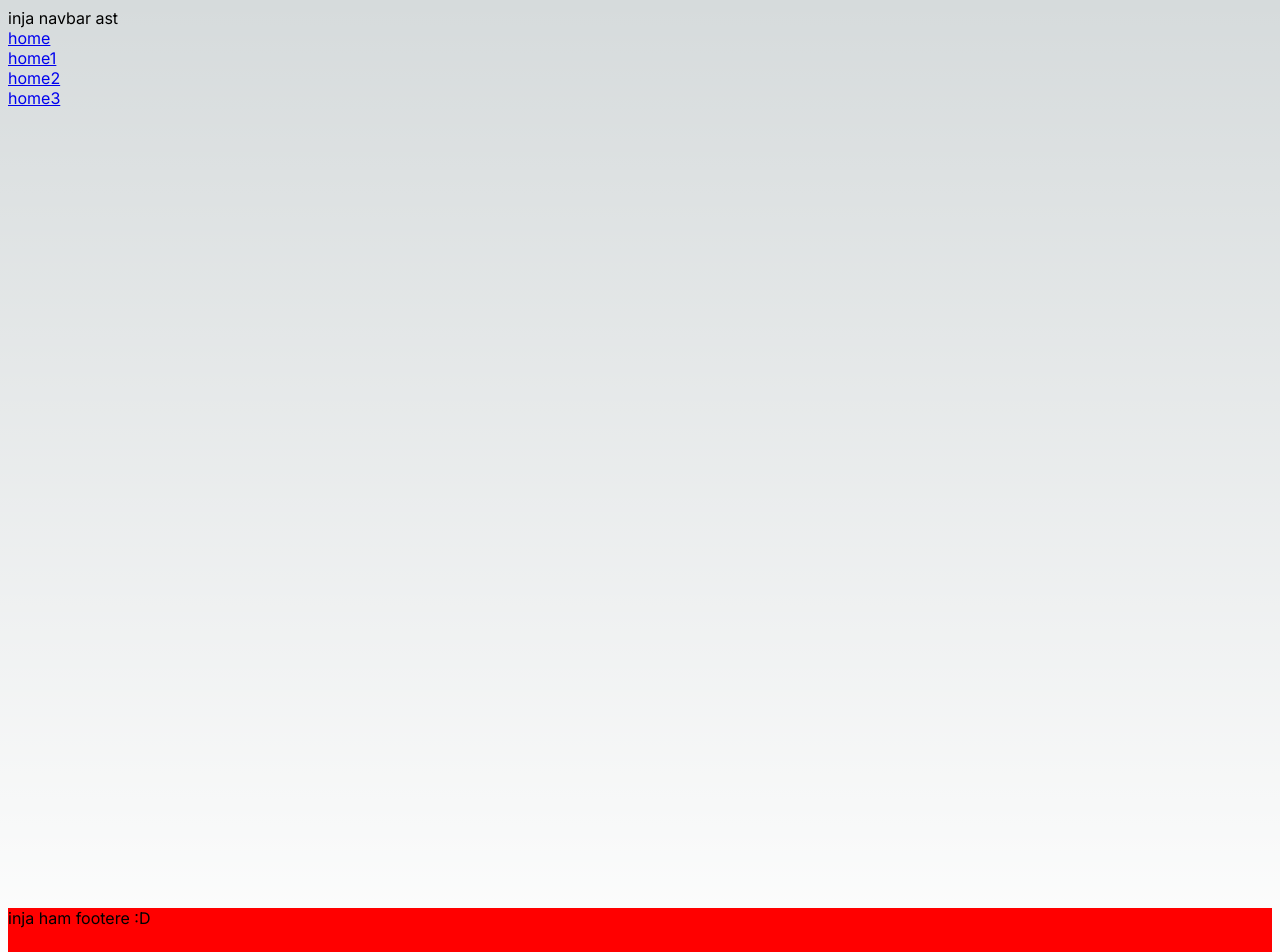
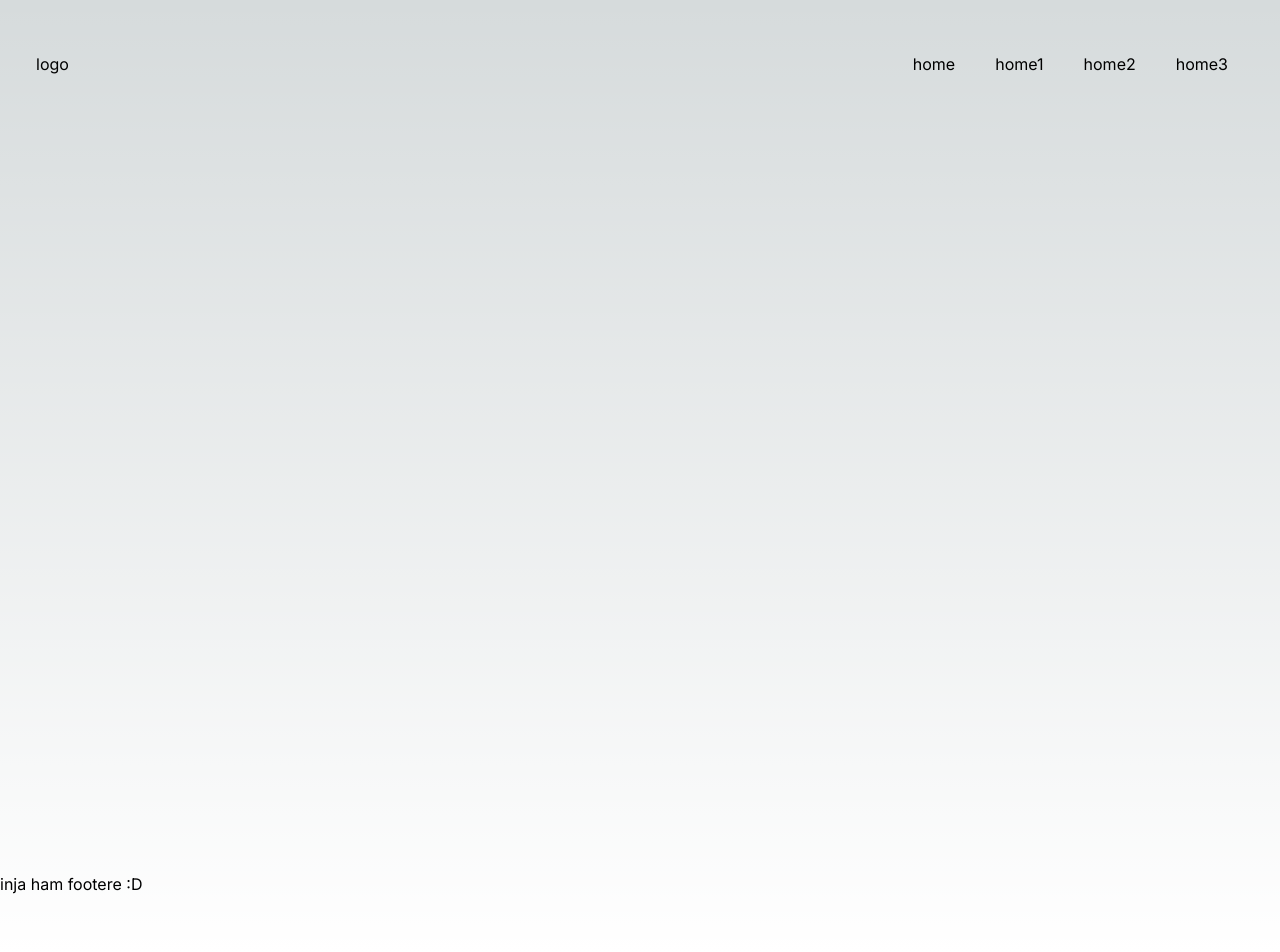
Before and after one commit to kave-me/farzadmolae, a Next.js app: page / in a window 1280 px wide. Shown: the top 952 px of the page. Built offline with nearby package versions, Linux system fonts and the light colour scheme.

Commit message:
navbar changes

```diff
--- a/src/components/Footer/index.tsx
+++ b/src/components/Footer/index.tsx
@@ -1,5 +1,5 @@
 export const Footer =
-	() => <footer className="footer" style={{minHeight: '10vh', background: 'red'}}>
+	() => <footer className="footer" style={{minHeight: '10vh'}}>
 
 		inja ham footere :D
 	</footer>
--- a/src/components/Navbar/index.tsx
+++ b/src/components/Navbar/index.tsx
@@ -1,6 +1,6 @@
 import Link from 'next/link';
 
-export const Navbar = () => <nav className="h-10 bg-red-400 w-full">
+export const Navbar = () => <nav className="h-10  w-full px-9 py-9">
 	{/*
 	Wrapper
 	   Links
@@ -9,13 +9,18 @@ export const Navbar = () => <nav className="h-10 bg-red-400 w-full">
 		   link3
 	   NavLogo
 	*/}
-	inja navbar ast
-	<div className="flex gap-2 flex-col ">
+
+	<div className='flex justify-between items-center '>
+		<Link href='/' className='justify-start'>
+			logo
+		</Link>
+	<div className="flex gap-2 justify-end">
 		{
-			links.map(i => <Link href={i.path} key={i.name}>
+			links.map(i => <Link href={i.path} key={i.name} className='p-4' >
 				{i.name}
 			</Link>)
 		}
+	</div>
 	</div>
 </nav>
 
@@ -24,6 +29,7 @@ const links = [
 		name: 'home',
 		path: '/',
 		description: 'the home page'
+
 	},
 	{
 		name: 'home1',
```
Also changed, not shown: package.json (+7 -7 lines), 1 other file (tests, documents, lock files or other folders).
